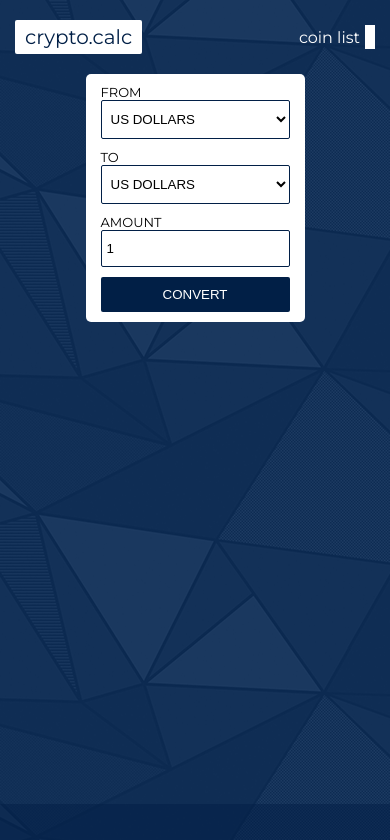
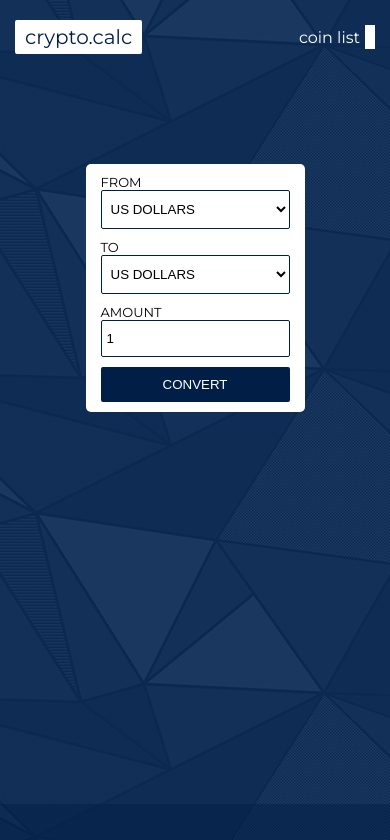
Before and after one commit to luvisoniasty/crypto-calc, a React (Create React App) app: page / in a window 390 px wide. Shown: the top 840 px of the page. Built offline with nearby package versions, Linux system fonts and the light colour scheme; no server answers.

Commit message:
mobile body height fix

```diff
--- a/src/components/App/App.js
+++ b/src/components/App/App.js
@@ -74,6 +74,10 @@ class App extends React.Component {
   }
 
   componentDidMount() {
+    if(window !== undefined) {
+      document.body.height = window.innerHeight;
+    }
+
     coinPaprika.getCoins().then(res => {
         const coins = res.data.sort((a,b) => (a.rank > b.rank) ? 1 : -1).slice(0,100);
         this.setState({coins});
--- a/src/components/Home/CoinConverter.js
+++ b/src/components/Home/CoinConverter.js
@@ -9,13 +9,13 @@ const StyledConverter = styled.div`
   display: flex;
   flex-direction: column;
   max-width: 700px;
+  margin-top: 25%;
   margin-bottom: 100px;
   padding: 10px 15px;
   background: ${theme.white};
   border-radius: 5px;
   @media (min-width: 1024px) {
     padding: 20px 30px;
-    margin-top: 20%;
   }
 `;
 
```
